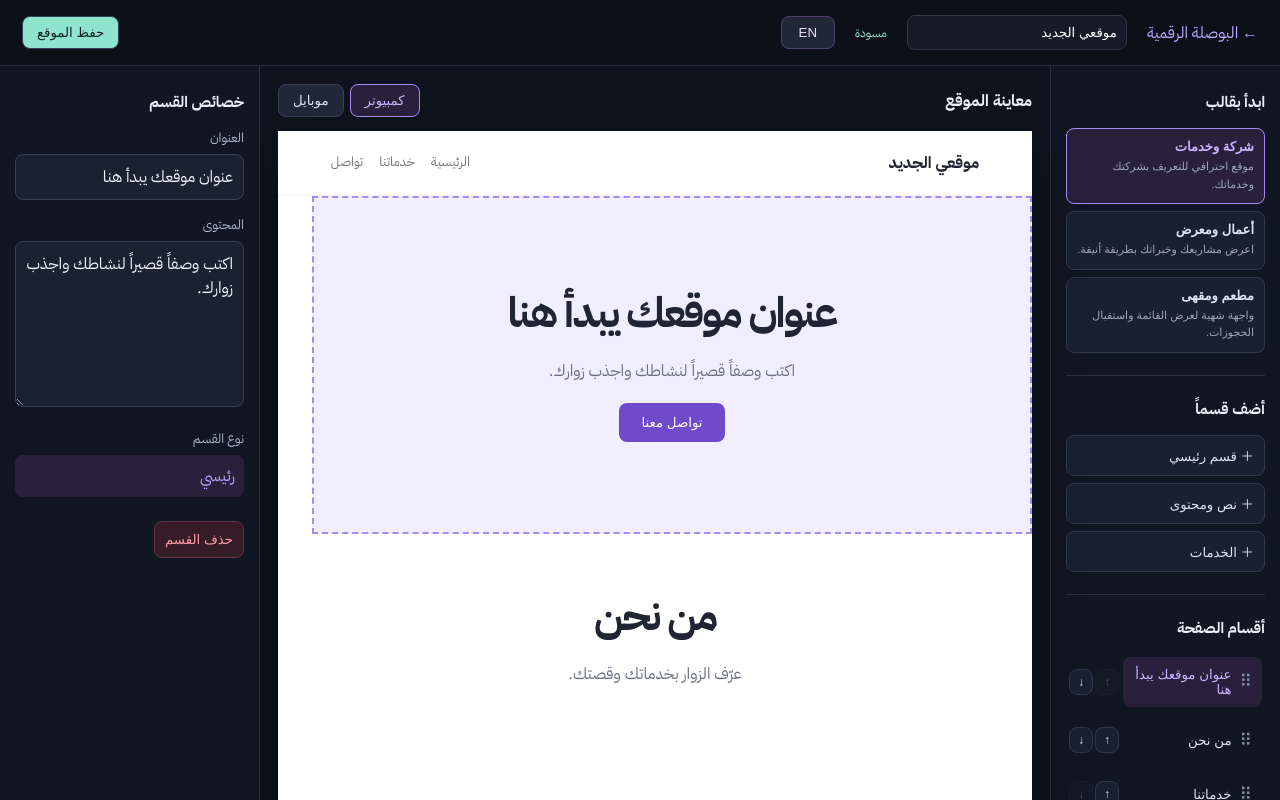
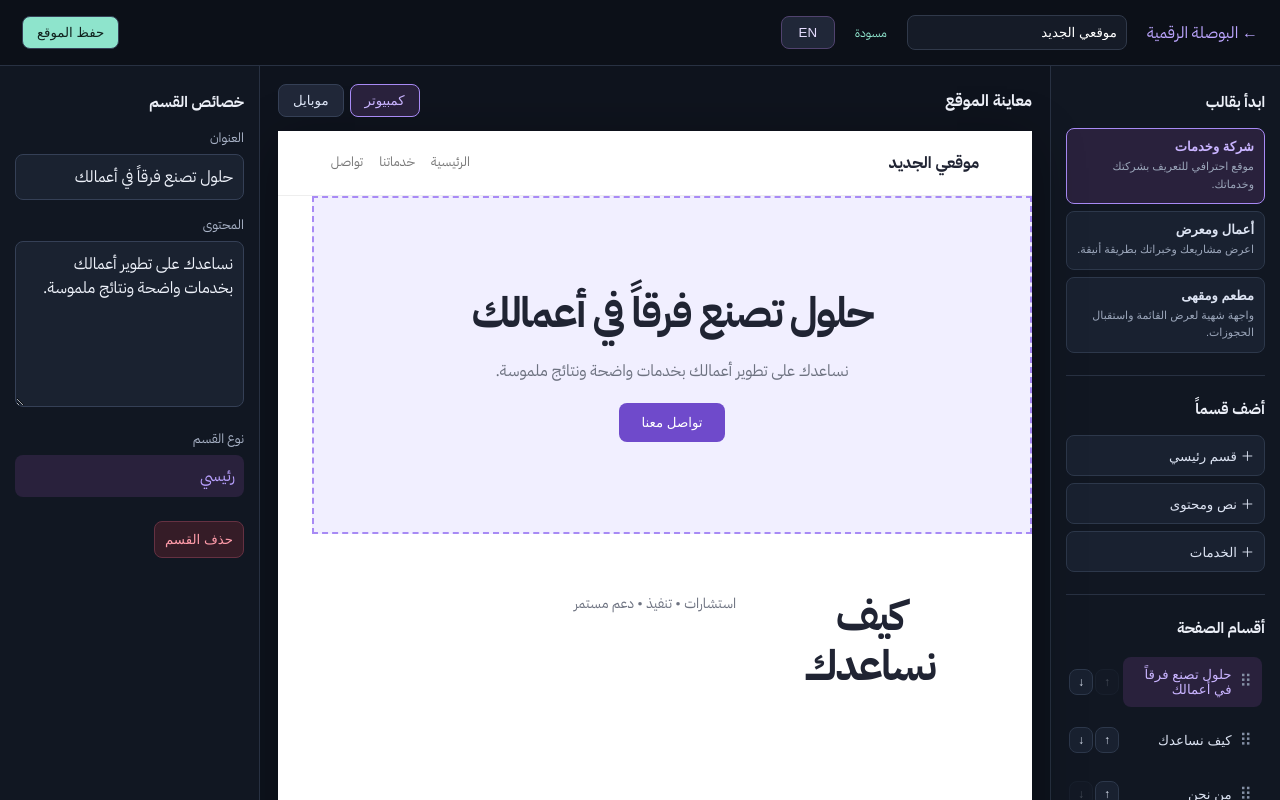
Before and after one commit to psycho-666/digital-compass-site, a Next.js app in the folder apps/builder/: page /editor in a window 1280 px wide. Shown: the top 800 px of the page. Built offline with nearby package versions, Linux system fonts and the light colour scheme.

Commit message:
Align default editor content with selected template and language

```diff
--- a/apps/builder/app/editor/page.tsx
+++ b/apps/builder/app/editor/page.tsx
@@ -1,15 +1,15 @@
 "use client";
-import {useState} from "react";
+import {useEffect,useState} from "react";
 import {useRouter} from "next/navigation";
 import {createClient} from "@/lib/supabase/client";
 import {LanguageSwitch,useLocale} from "@/components/locale-provider";
 import {builderTemplates,type BuilderTemplateId} from "@/lib/builder/templates";
 import {createBuilderDocument} from "@/lib/builder/schema";
 type Section={id:number,type:"hero"|"text"|"features",title:string,body:string};
-const starter=(ar:boolean):Section[]=>[{id:1,type:"hero",title:ar?"عنوان موقعك يبدأ هنا":"Your headline starts here",body:ar?"اكتب وصفاً قصيراً لنشاطك واجذب زوارك.":"Describe your business and welcome your visitors."},{id:2,type:"text",title:ar?"من نحن":"About us",body:ar?"عرّف الزوار بخدماتك وقصتك.":"Tell visitors about your story and what you do."},{id:3,type:"features",title:ar?"خدماتنا":"Our services",body:ar?"الخدمة الأولى • الخدمة الثانية • الخدمة الثالثة":"Service one • Service two • Service three"}];
 export default function EditorPage(){
  const router=useRouter(),{locale}=useLocale(),ar=locale==="ar";
- const [sections,setSections]=useState<Section[]>(()=>starter(true)),[selected,setSelected]=useState(1),[siteName,setSiteName]=useState("موقعي الجديد"),[preview,setPreview]=useState("desktop"),[saving,setSaving]=useState(false),[message,setMessage]=useState(""),[templateId,setTemplateId]=useState<BuilderTemplateId>("business"),[draggingId,setDraggingId]=useState<number|null>(null);
+ const [sections,setSections]=useState<Section[]>(()=>builderTemplates[0].blocks("ar").map(b=>({id:Number(b.id),type:b.type,title:b.props.title,body:b.props.body}))),[selected,setSelected]=useState(1),[siteName,setSiteName]=useState("موقعي الجديد"),[preview,setPreview]=useState("desktop"),[saving,setSaving]=useState(false),[message,setMessage]=useState(""),[templateId,setTemplateId]=useState<BuilderTemplateId>("business"),[draggingId,setDraggingId]=useState<number|null>(null);
+ useEffect(()=>{setSiteName(current=>current==="موقعي الجديد"||current==="My new website"?(ar?"موقعي الجديد":"My new website"):current);setSections(current=>{const selectedTemplate=builderTemplates.find(t=>t.id===templateId);if(!selectedTemplate)return current;const arabic=selectedTemplate.blocks("ar");const untouched=current.length===arabic.length&&current.every((section,index)=>section.title===arabic[index].props.title&&section.body===arabic[index].props.body);return untouched?selectedTemplate.blocks(locale).map(block=>({id:Number(block.id),type:block.type,title:block.props.title,body:block.props.body})):current;});},[locale,templateId]);
  const active=sections.find(s=>s.id===selected);
  const update=(key:"title"|"body",value:string)=>setSections(old=>old.map(s=>s.id===selected?{...s,[key]:value}:s));
  const add=(type:Section["type"])=>{const id=Math.max(0,...sections.map(s=>s.id))+1;setSections([...sections,{id,type,title:type==="hero"?(ar?"عنوان رئيسي":"Main headline"):(ar?"قسم جديد":"New section"),body:ar?"اكتب المحتوى هنا...":"Write your content here..."}]);setSelected(id)};
```
